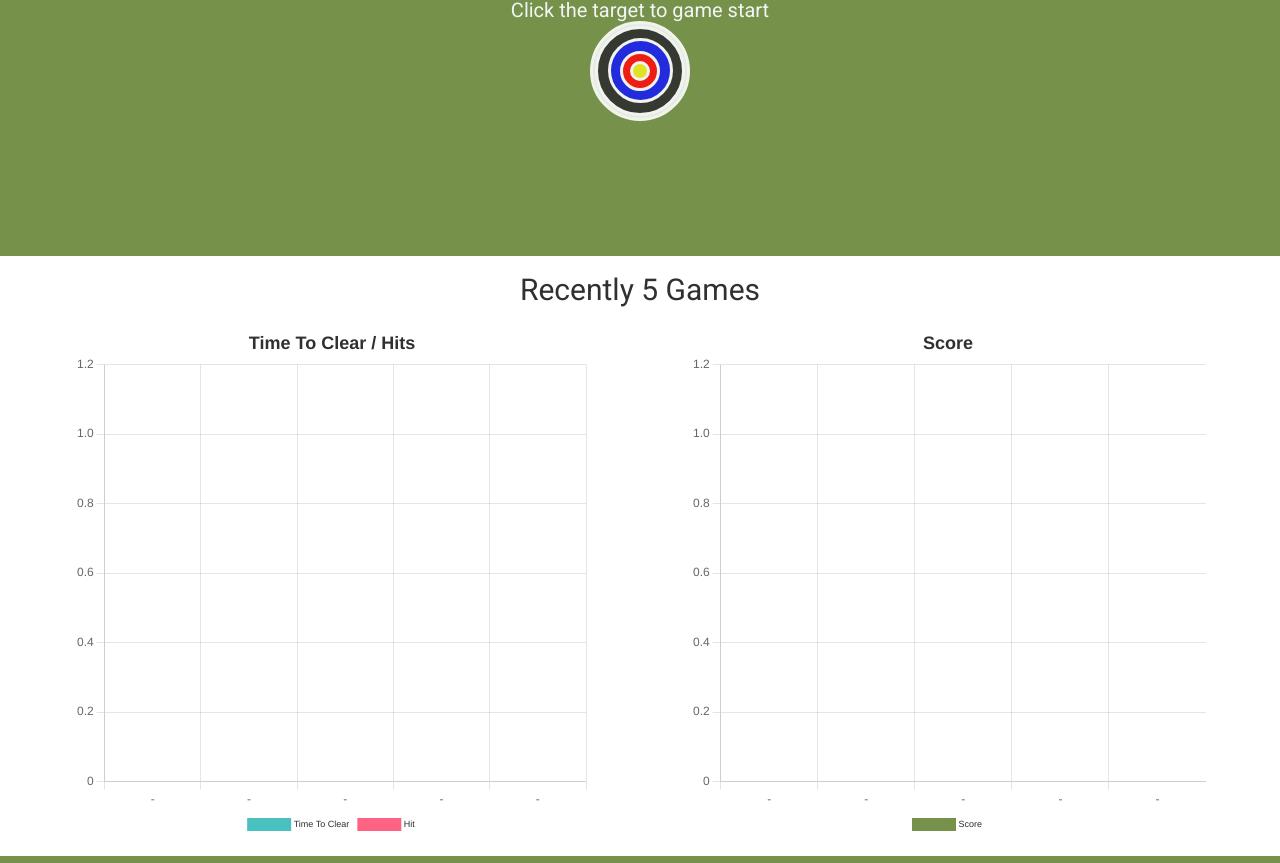
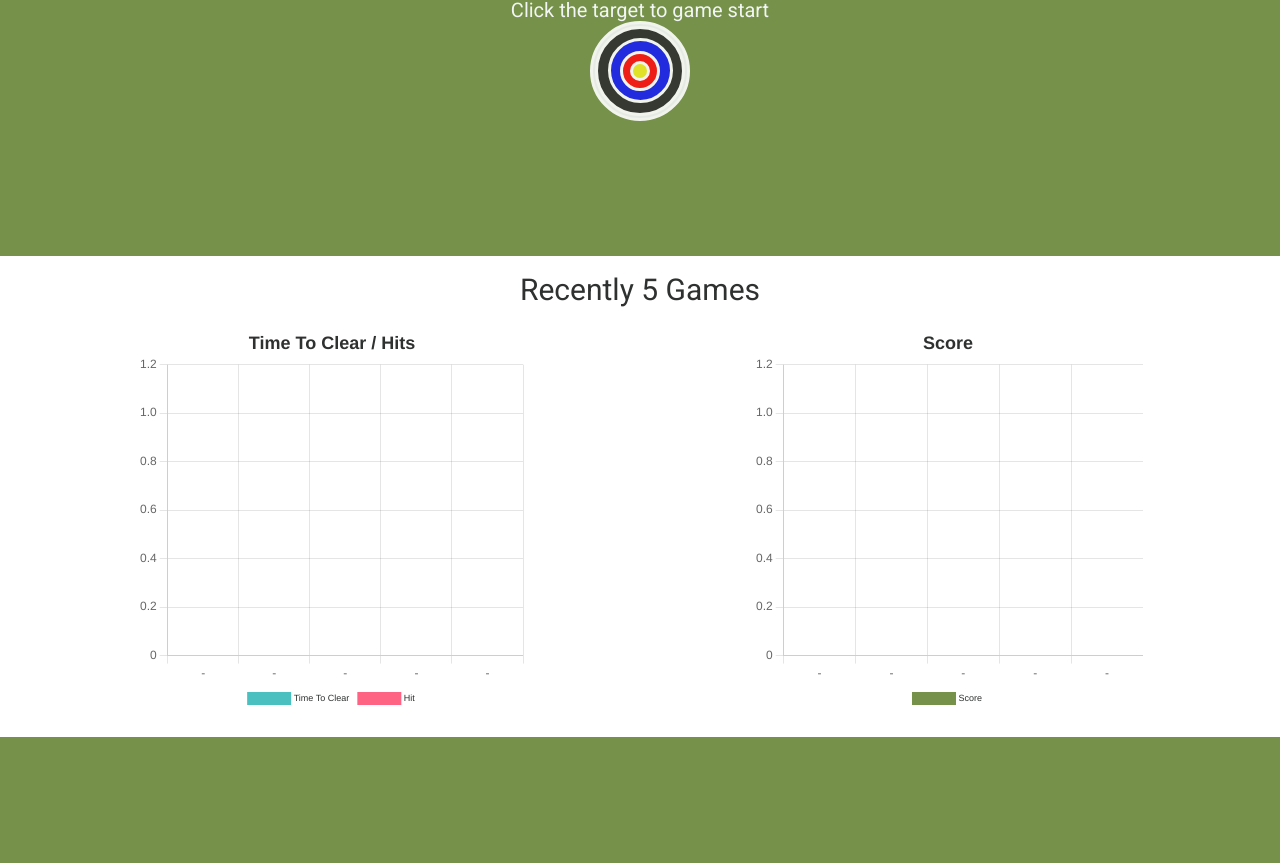
Before and after one commit to tjdwp0211/shooting-game, a Next.js app: page / in a window 1280 px wide. Shown: the part 343-1206 px from the top of the page. After the commit the page ends 1080 px from the top, so only its background shows below. Built offline with nearby package versions, Linux system fonts and the light colour scheme.

Commit message:
refactor: Recently game CSS #17
- Modify CSS of RecentlyGames Component
- IPad style issue is fixed
- When browser is Minimized occurred style issue is fixed

```diff
--- a/src/layout/pages/index/elements/RecentlyGames.tsx
+++ b/src/layout/pages/index/elements/RecentlyGames.tsx
@@ -42,33 +42,41 @@ export default RecentlyGames;
 
 const RecentlyGamesWrapper = styled.div`
   width: 100%;
-  height: 105vh;
+  height: 50%;
   max-height: 600px;
+  min-height: 436px;
   background-color: white;
   color: ${lightBlack};
   p {
     text-align: center;
     padding: 16px 0px;
   }
-  @media (width < 1024px) {
-    height: 462px;
-  }
 `;
 
 const BoxWrapper = styled.div`
   width: 100%;
-  height: 90%;
+  height: 95%;
   padding: 0px 24px 24px 24px;
   display: flex;
   justify-content: center;
-  & > * {
-    @media (width < 1024px) {
+  background-color: white;
+  @media (width > 642px) {
+    align-items: center;
+  }
+  @media (width < 1024px) {
+    & > * {
       width: 80% !important;
       height: 35vw !important;
     }
-    @media (width < 642px) {
+  }
+  @media (width < 642px) {
+    & > * {
       width: 50vw !important;
       height: 50vw !important;
     }
+    canvas {
+      width: 192px !important;
+      height: 192px !important;
+    }
   }
 `;
```
